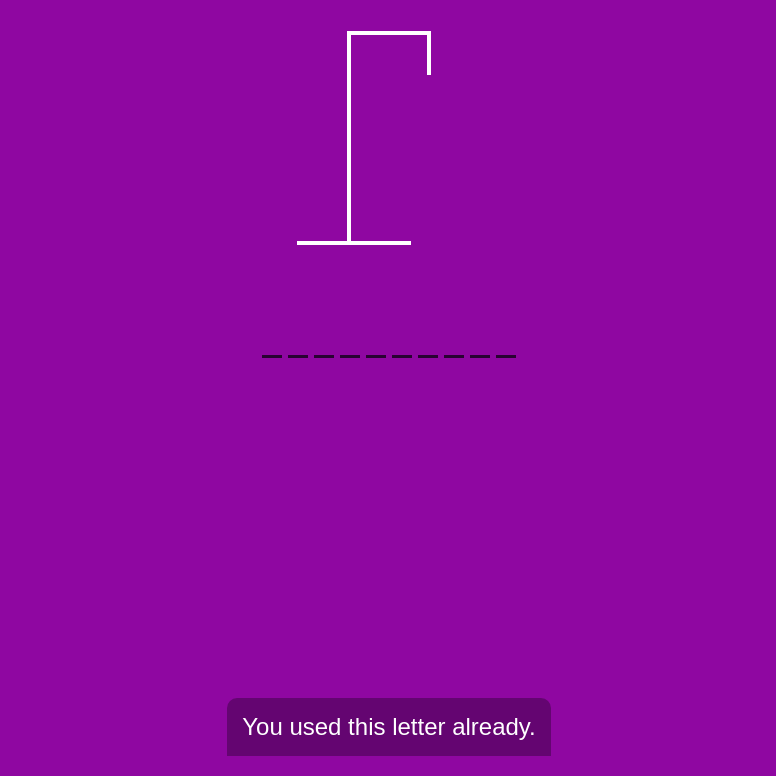
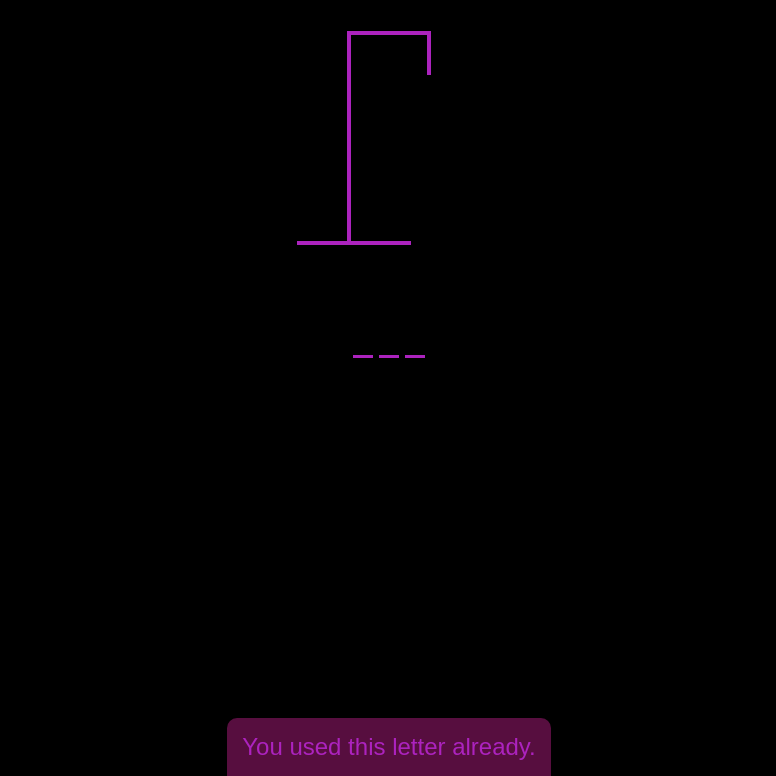
Before and after one commit to chotimmysf/hangwoman, a plain HTML site: page index.html in a window 1280 px wide. Shown: the part 94-870 px from the top of the page, without its empty margins (251-1027 px from the left). Drawn offline with Linux system fonts and the light colour scheme.

Commit message:
added README content, updated color scheme

```diff
--- a/script.js
+++ b/script.js
@@ -8,15 +8,31 @@ const finalMessage = document.getElementById("final-message");
 const figureParts = document.querySelectorAll(".figure-part");
 
 const words = [
-  "macaron",
-  "music",
-  "crossiant",
-  "tangerine",
-  "necklace",
-  "coffeescript",
-  "coffee",
-  "stelle",
-  "kate spade",
+  "barb",
+  "bop",
+  "bald",
+  "cancelled",
+  "chile",
+  "fancam",
+  "iconic",
+  "IRL",
+  "keysmash",
+  "legends",
+  "locals",
+  "OOMF",
+  "periodt",
+  "rat",
+  "stan",
+  "shade",
+  "sis",
+  "skinny",
+  "skinnylegend",
+  "sksksk",
+  "stewen",
+  "tea",
+  "ugly",
+  "wig",
+  "wigsnatched",
 ];
 
 let selectedWord = words[Math.floor(Math.random() * words.length)];
--- a/style.css
+++ b/style.css
@@ -3,8 +3,8 @@
 }
 
 body {
-  background-color: #8f07a1;
-  color: #fff;
+  background-color: #000000;
+  color: #ac23be;
   font-family: Arial, Helvetica, sans-serif;
   display: flex;
   flex-direction: column;
@@ -28,7 +28,7 @@ h1 {
 
 .figure-container {
   fill: transparent;
-  stroke: #fff;
+  stroke: #ac23be;
   stroke-width: 4px;
   stroke-linecap: square;
 }
@@ -62,7 +62,7 @@ h1 {
 }
 
 .letter {
-  border-bottom: 3px solid #290231;
+  border-bottom: 3px solid #ac23be;
   display: inline-flex;
   font-size: 30px;
   align-items: center;
@@ -112,12 +112,12 @@ h1 {
 }
 
 .notification-container {
-  background-color: rgba(0, 0, 0, 0.3);
+  background-color: #a81b7985;
   border-radius: 10px 10px 0 0;
   padding: 15px 15px;
   font-size: 24px;
   position: absolute;
-  bottom: -50px;
+  bottom: -70px;
   transition: ease-in-out 0.3s;
 }
 
@@ -126,5 +126,5 @@ h1 {
 }
 
 .notification-container.show {
-  transform: translateY(-50px);
+  transform: translateY(-60px);
 }
```
Also changed, not shown: 1 other file.
